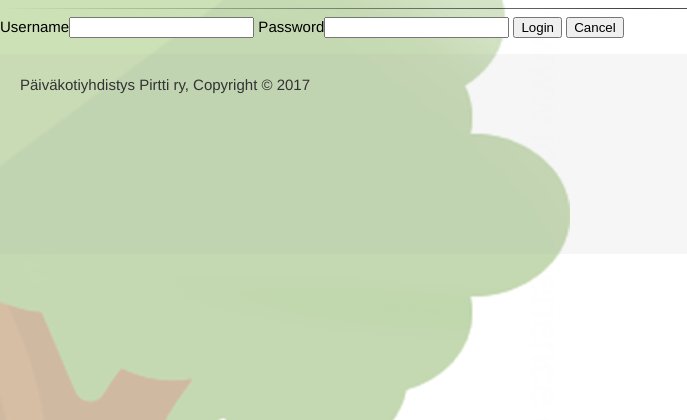
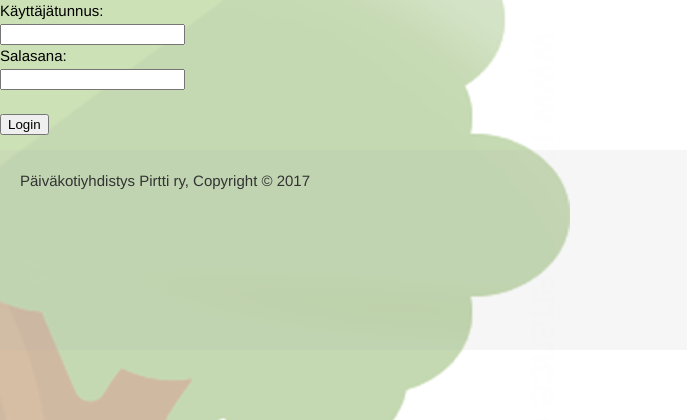
Before and after one commit to datamonnit/pirtti, a PHP site: page /adminimg.php in a window 1280 px wide. Shown: the part 221-641 px from the top of the page, without its empty margins (0-687 px from the left). Run offline with PHP 8.4, Linux system fonts and the light colour scheme; some libraries are stand-ins or nearby versions.

Commit message:
kirjautumis systeemin rakentaminen

```diff
--- a/adminimg.php
+++ b/adminimg.php
@@ -1,3 +1,6 @@
+<?php include('login.php');
+
+?>
 <!DOCTYPE html>
 <html>
   <head>
@@ -10,8 +13,8 @@
     <link rel="stylesheet" href="https://cdnjs.cloudflare.com/ajax/libs/font-awesome/4.7.0/css/font-awesome.min.css">
     <script src="https://ajax.googleapis.com/ajax/libs/jquery/3.1.1/jquery.min.js"></script>
     <title>Päiväkoti Pirtti | Etusivu</title>
-    <link rel="stylesheet" href="../assets/css/style.css">
-    <link rel="stylesheet" href="../assets/css/slider.css">
+    <link rel="stylesheet" href="assets/css/style.css">
+    <link rel="stylesheet" href="assets/css/slider.css">
     <script>
       $(document).ready(function(){
           $("#hide").click(function(){
@@ -54,15 +57,20 @@
         </nav>
       </div>
     </header>
-    <hr class="style-two">
-    <div class="kirjaudu">
-    <form name="login" action="login.php" method="post">
-Username<input type="text" name="username"/>
-Password<input type="password" name="pswrd"/>
-<input type="submit" onclick="check(this.form)" value="Login"/>
-<input type="reset" value="Cancel"/>
-</form>
-</div>
+
+            <div id="login_page">
+                <div id="login_screen">
+                    <form method="post" action="adminimg.php">
+                        Käyttäjätunnus:<br>
+                        <input type="text" name="username">
+                        <br>
+                        Salasana:<br>
+                        <input type="password" name="password" >
+                        <br><br>
+                        <button type="submit" class="btn" name="login_user">Login</button>
+                    </form>
+                </div>
+            </div>
 <script language="javascript">
 
 </script>
--- a/login.php
+++ b/login.php
@@ -1,13 +1,30 @@
 <?php
-session_start();
-var_dump($_POST);
+  session_start();
 
-if (isset($_POST['username']) && isset($_POST['pswrd'])) {
-  if ($_POST['username'] === 'nakki') {
-    $_SESSION['logged_in'] = true;
-    header('Location: galleria/lisaakuva.php');
-  } else {
-    header('Location: adminimg.php');
+        $conn = mysqli_connect("localhost", "root", "", "pirttil");
+// session_start();
+// var_dump($_POST);
+
+// if (isset($_POST['username']) && isset($_POST['pswrd'])) {
+//   if ($_POST['username'] === 'nakki') {
+//     $_SESSION['logged_in'] = true;
+//     header('Location: galleria/lisaakuva.php');
+//   } else {
+//     header('Location: adminimg.php');
+//   }
+
+// }
+
+if (isset($_POST['login_user'])) {
+  $username = mysqli_real_escape_string($conn, $_POST['username']);
+  $password = mysqli_real_escape_string($conn, $_POST['password']);
+
+  $password = md5($password);
+  $query = "SELECT * FROM gallery_user WHERE username='$username' AND password='$password'";
+  $results = mysqli_query($conn, $query);
+  if (mysqli_num_rows($results) == 1) {
+      $row = mysqli_fetch_assoc($results);
+      $_SESSION['username'] = $username;
+      header('location: galleria/lisaakuva.php');
   }
-
 }
```
Also changed, not shown: galleria/lisaakuva.php (+8 -1 lines).
